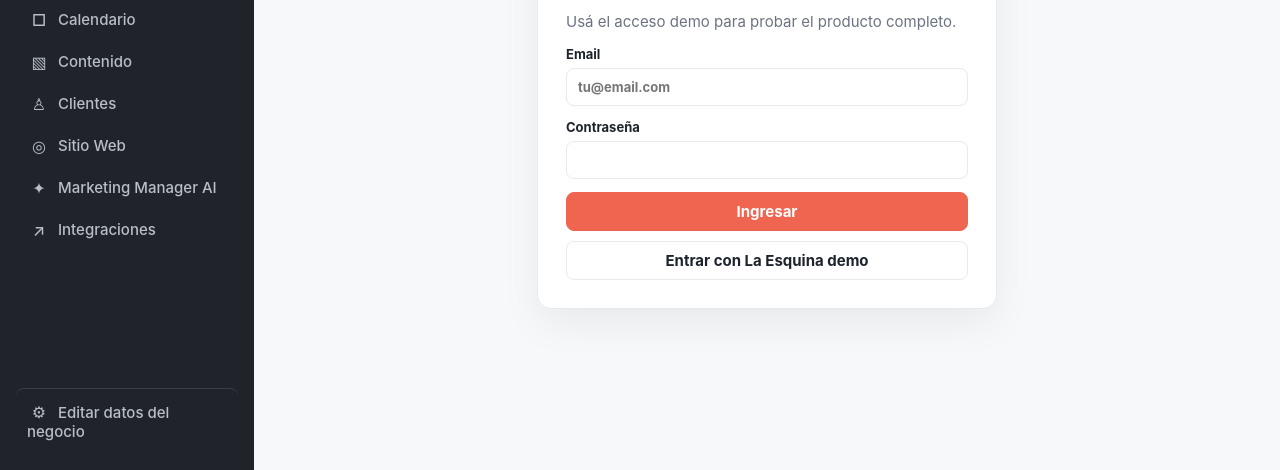
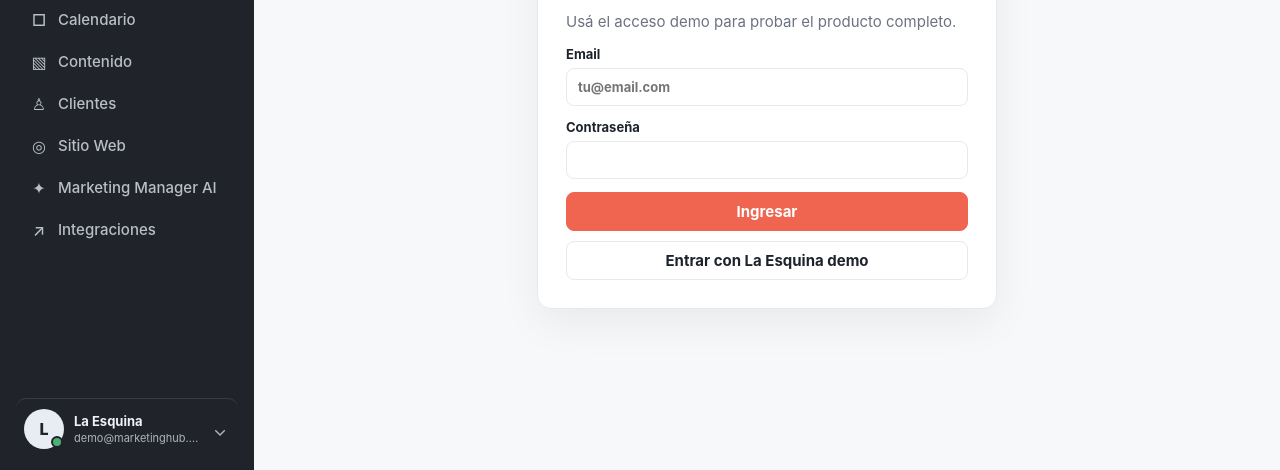
Before and after one commit to ignamaher-ops/depto-marketing, a website: page public/index.html in a window 1280 px wide. Shown: the part 327-797 px from the top of the page. Drawn offline with Linux system fonts and the light colour scheme.

Commit message:
Polish sidebar profile and remove login-looking menu item

```diff
--- a/public/index.html
+++ b/public/index.html
@@ -6,6 +6,7 @@
   <meta name="description" content="Marketing Hub: tu departamento de marketing virtual para pequeñas empresas." />
   <title>Marketing Hub</title>
   <link rel="stylesheet" href="/styles.css" />
+  <link rel="stylesheet" href="/sidebar-fixes.css" />
 </head>
 <body>
   <div class="app-shell">
@@ -31,7 +32,11 @@
         <a href="#ai" data-route="ai"><span class="nav-icon">✦</span><span>Marketing Manager AI</span></a>
         <a href="#integrations" data-route="integrations"><span class="nav-icon">↗</span><span>Integraciones</span></a>
       </nav>
-      <button class="sidebar-bottom" id="onboardingBtn" onclick="document.getElementById('modalBackdrop').classList.remove('hidden')"><span class="nav-icon">⚙</span><span>Editar datos del negocio</span></button>
+      <button class="sidebar-profile" id="onboardingBtn" type="button" onclick="document.getElementById('modalBackdrop').classList.remove('hidden')" aria-label="Editar perfil del negocio" title="Editar perfil del negocio">
+        <span class="profile-avatar">L</span>
+        <span class="profile-copy"><strong>La Esquina</strong><small>demo@marketinghub.com</small></span>
+        <span class="profile-chevron">⌄</span>
+      </button>
     </aside>
     <main class="main" id="main">
       <header class="topbar">
```
